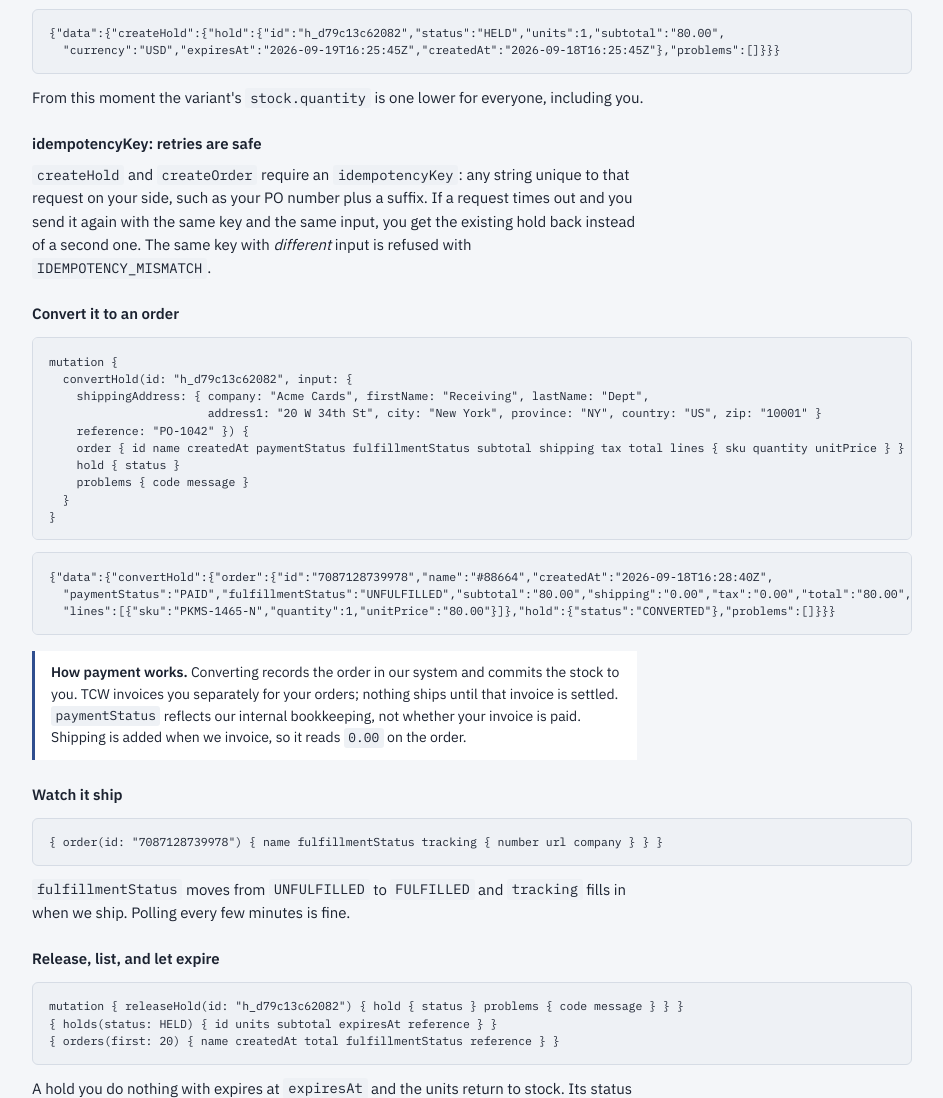
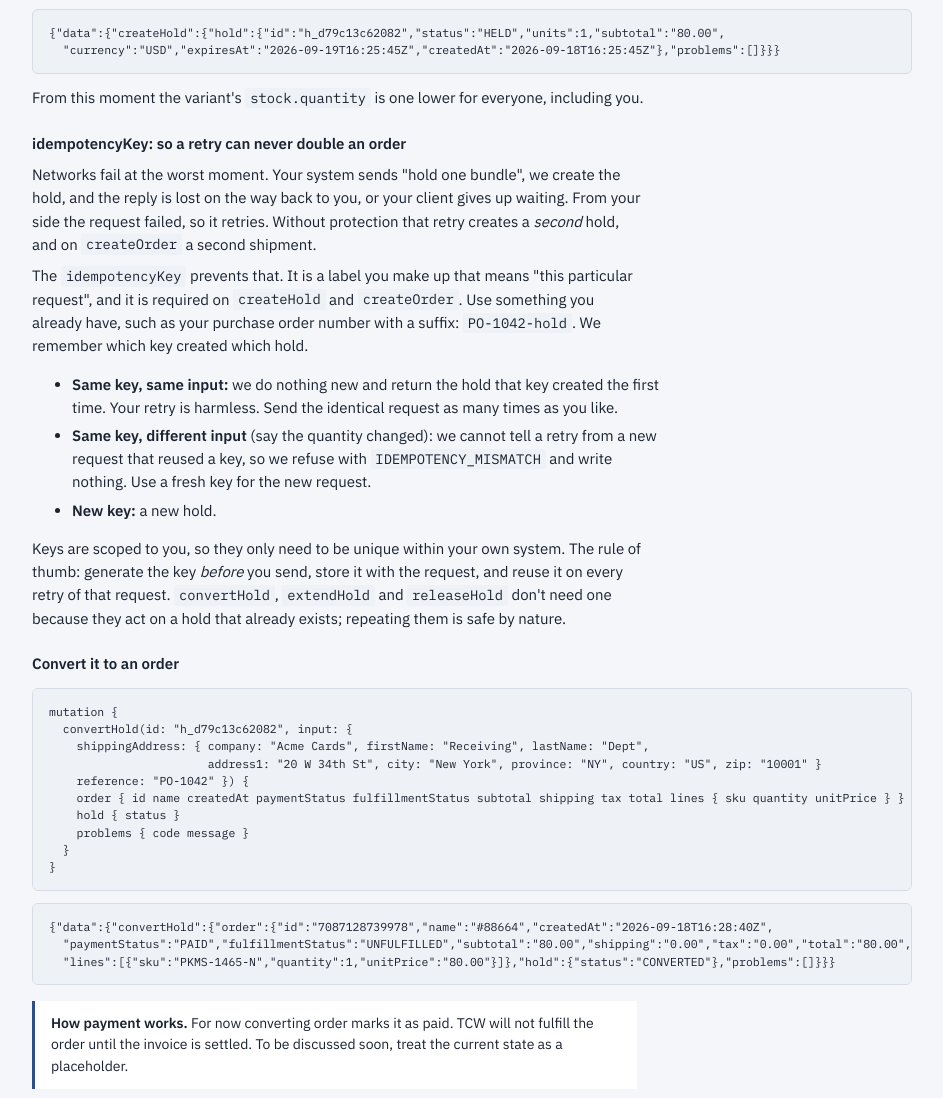
Before and after one commit to RichieTCW/tcw-api-docs, a plain HTML site: page index.html in a window 1280 px wide. Shown: the part 5241-6339 px from the top of the page, without its empty margins (168-1111 px from the left). Drawn offline with Linux system fonts and the light colour scheme.

Commit message:
Guide from TCW-API 8bbf2ea

```diff
--- a/index.html
+++ b/index.html
@@ -201,8 +201,15 @@ li{margin:.3rem 0}
   "currency":"USD","expiresAt":"2026-09-19T16:25:45Z","createdAt":"2026-09-18T16:25:45Z"},"problems":[]}}}</code></pre>
 <p>From this moment the variant's <code>stock.quantity</code> is one lower for everyone, including you.</p>
 
-<h3>idempotencyKey: retries are safe</h3>
-<p><code>createHold</code> and <code>createOrder</code> require an <code>idempotencyKey</code>: any string unique to that request on your side, such as your PO number plus a suffix. If a request times out and you send it again with the same key and the same input, you get the existing hold back instead of a second one. The same key with <em>different</em> input is refused with <code>IDEMPOTENCY_MISMATCH</code>.</p>
+<h3>idempotencyKey: so a retry can never double an order</h3>
+<p>Networks fail at the worst moment. Your system sends "hold one bundle", we create the hold, and the reply is lost on the way back to you, or your client gives up waiting. From your side the request failed, so it retries. Without protection that retry creates a <em>second</em> hold, and on <code>createOrder</code> a second shipment.</p>
+<p>The <code>idempotencyKey</code> prevents that. It is a label you make up that means "this particular request", and it is required on <code>createHold</code> and <code>createOrder</code>. Use something you already have, such as your purchase order number with a suffix: <code>PO-1042-hold</code>. We remember which key created which hold.</p>
+<ul>
+  <li><b>Same key, same input:</b> we do nothing new and return the hold that key created the first time. Your retry is harmless. Send the identical request as many times as you like.</li>
+  <li><b>Same key, different input</b> (say the quantity changed): we cannot tell a retry from a new request that reused a key, so we refuse with <code>IDEMPOTENCY_MISMATCH</code> and write nothing. Use a fresh key for the new request.</li>
+  <li><b>New key:</b> a new hold.</li>
+</ul>
+<p>Keys are scoped to you, so they only need to be unique within your own system. The rule of thumb: generate the key <em>before</em> you send, store it with the request, and reuse it on every retry of that request. <code>convertHold</code>, <code>extendHold</code> and <code>releaseHold</code> don't need one because they act on a hold that already exists; repeating them is safe by nature.</p>
 
 <h3>Convert it to an order</h3>
 <pre><code>mutation {
@@ -218,7 +225,7 @@ li{margin:.3rem 0}
 <pre><code>{"data":{"convertHold":{"order":{"id":"7087128739978","name":"#88664","createdAt":"2026-09-18T16:28:40Z",
   "paymentStatus":"PAID","fulfillmentStatus":"UNFULFILLED","subtotal":"80.00","shipping":"0.00","tax":"0.00","total":"80.00",
   "lines":[{"sku":"PKMS-1465-N","quantity":1,"unitPrice":"80.00"}]},"hold":{"status":"CONVERTED"},"problems":[]}}}</code></pre>
-<div class="note"><b>How payment works.</b> Converting records the order in our system and commits the stock to you. TCW invoices you separately for your orders; nothing ships until that invoice is settled. <code>paymentStatus</code> reflects our internal bookkeeping, not whether your invoice is paid. Shipping is added when we invoice, so it reads <code>0.00</code> on the order.</div>
+<div class="note"><b>How payment works.</b> For now converting order marks it as paid. TCW will not fulfill the order until the invoice is settled. To be discussed soon, treat the current state as a placeholder.</div>
 
 <h3>Watch it ship</h3>
 <pre><code>{ order(id: "7087128739978") { name fulfillmentStatus tracking { number url company } } }</code></pre>
@@ -245,7 +252,7 @@ li{margin:.3rem 0}
 <h3>Limits</h3>
 <ul>
   <li>Per hold or order: at most <b>50 units</b> and <b>5,000 USD</b> at retail.</li>
-  <li>At most <b>10 open holds</b> at a time. Release or convert one to place another.</li>
+  <li>At most <b>50 open holds</b> at a time. Release or convert one to place another.</li>
   <li>Hold length 1 to <b>7 days</b> per request, <b>14 days</b> total after extensions.</li>
   <li>Writes are limited to <b>20 per minute</b> per key, separate from the read limit.</li>
 </ul>
@@ -267,7 +274,6 @@ li{margin:.3rem 0}
 </ul>
 
 <h2>Changes and support</h2>
-<p>The schema only grows. New fields and types are added without notice; existing fields are never removed or changed in meaning without contacting you first, and deprecated fields keep working for a transition period. Point your tooling at introspection to pick up additions.</p>
 <p>Questions, a lost key, or a higher rate limit: <b>richie@tradingcardworld.info</b>.</p>
 <p class="eyebrow" style="margin-top:2rem">Guide version 2026-09-18 (rev 3): holds and orders</p>
 </div>
```
